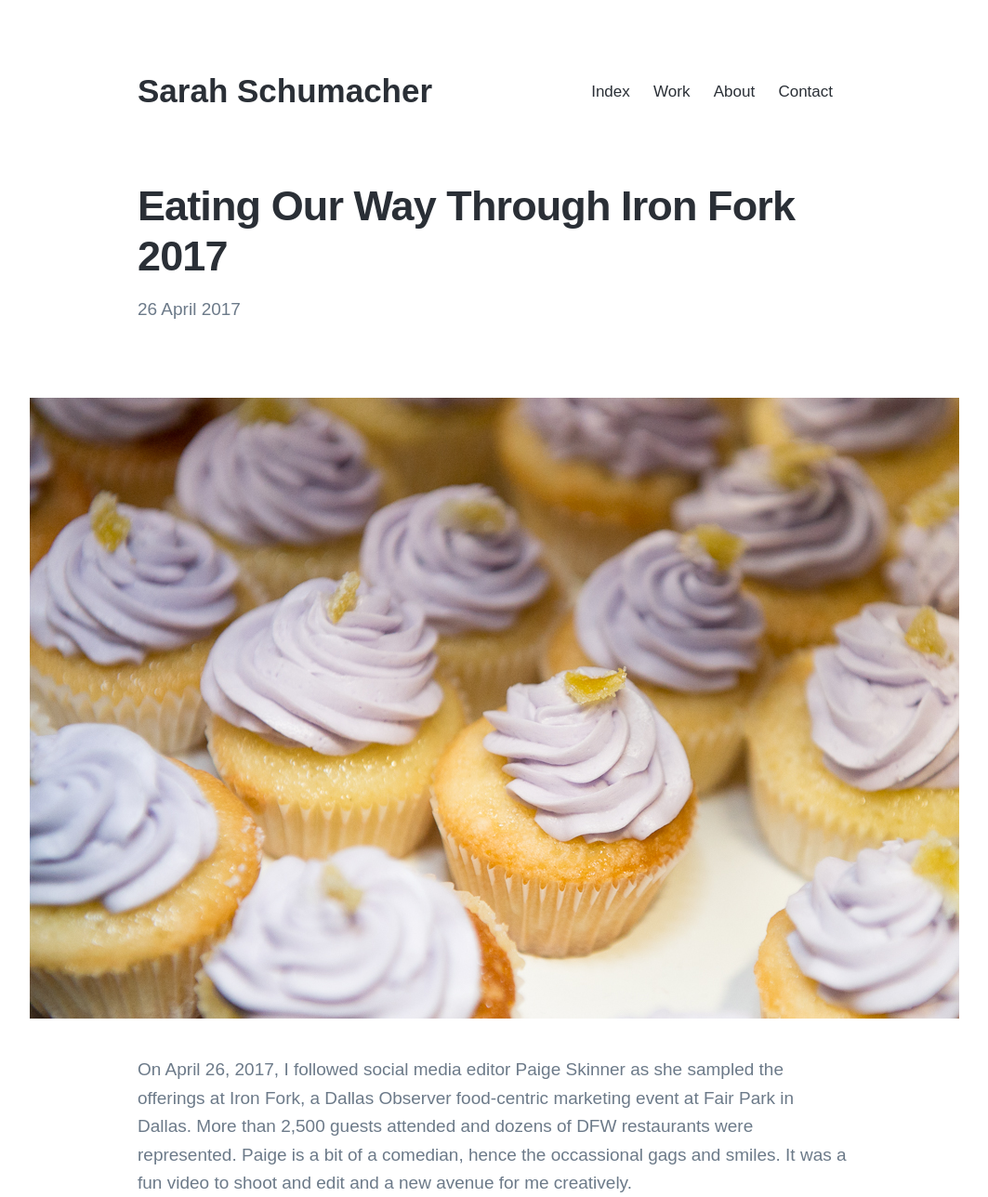
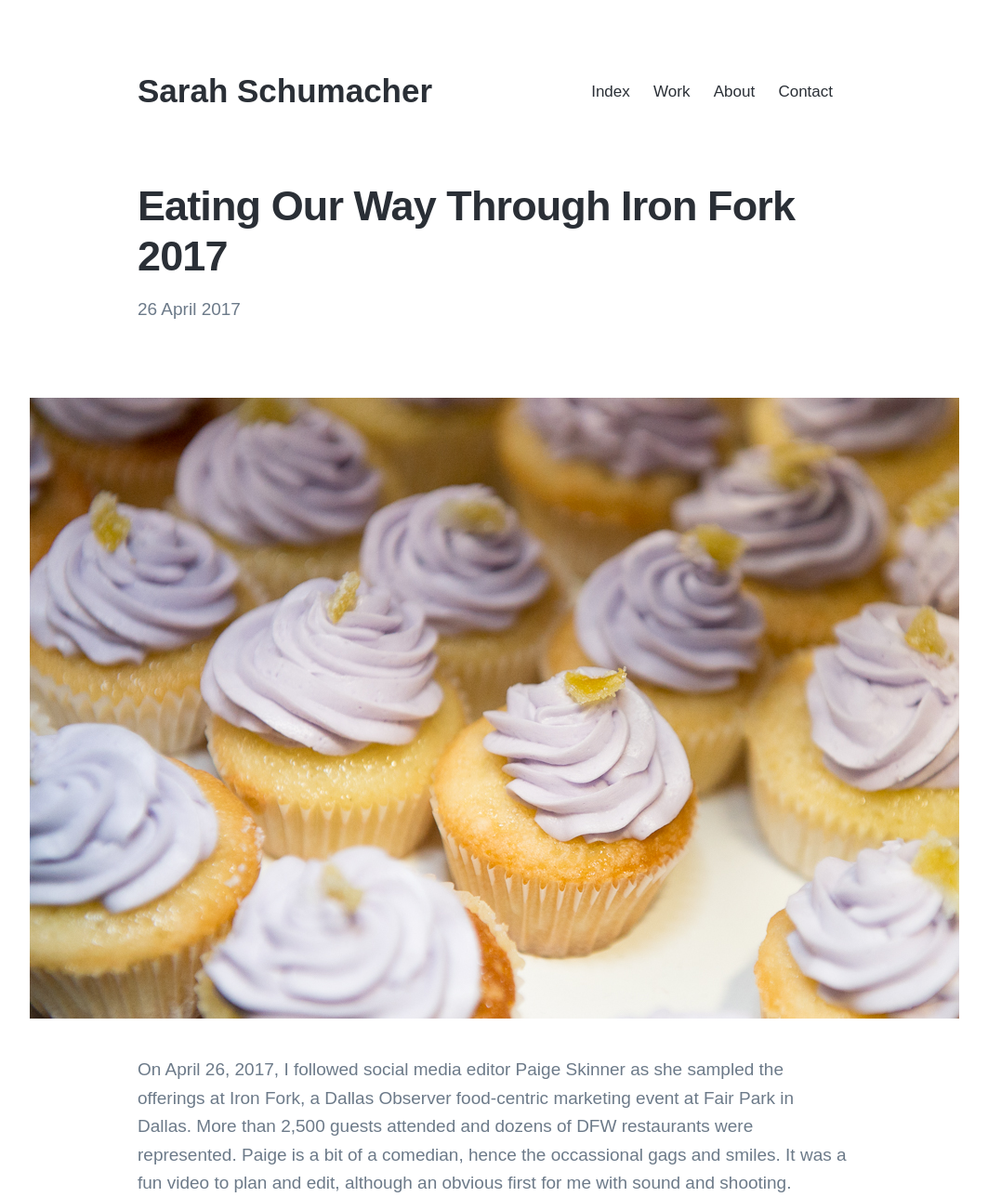
Before and after one commit to snsnsns/snsnsns.github.io, a Jekyll site: the page built from _posts/2017-04-26-DOIronForkvid.md, in a window 1280 px wide. Shown: the top 1288 px of the page at 93% size, without its empty margins (108-1171 px from the left). Built offline with Jekyll 4.4.1, drawn with Linux system fonts in a browser that asks for light colours; nearby versions of some CDN libraries; some web fonts are replaced; grey boxes are pictures that could not be loaded.

Commit message:
Update 2017-04-26-DOIronForkvid.md

```diff
--- a/_posts/2017-04-26-DOIronForkvid.md
+++ b/_posts/2017-04-26-DOIronForkvid.md
@@ -7,6 +7,6 @@ featured_image: '/images/blogimages/DO/20170426_IronFork_16.jpg'
 
 ![](/images/blogimages/DO/20170426_IronFork_16.jpg)
 
-On April 26, 2017, I followed social media editor Paige Skinner as she sampled the offerings at Iron Fork, a Dallas Observer food-centric marketing event at Fair Park in Dallas. More than 2,500 guests attended and dozens of DFW restaurants were represented. Paige is a bit of a comedian, hence the occassional gags and smiles. It was a fun video to shoot and edit and a new avenue for me creatively.
+On April 26, 2017, I followed social media editor Paige Skinner as she sampled the offerings at Iron Fork, a Dallas Observer food-centric marketing event at Fair Park in Dallas. More than 2,500 guests attended and dozens of DFW restaurants were represented. Paige is a bit of a comedian, hence the occassional gags and smiles. It was a fun video to plan and edit, although an obvious first for me with sound and shooting.
 
-<iframe src="https://cdn.jwplayer.com/players/xPP00Q7B-sRSMXw85.html" width="100%" height="100%" frameborder="0" scrolling="auto" style="position:absolute;" allowfullscreen></iframe>
+<iframe src="https://cdn.jwplayer.com/players/xPP00Q7B-sRSMXw85.html" width="80%" height="80%" frameborder="0" scrolling="auto" style="position:absolute;" allowfullscreen></iframe>
```
